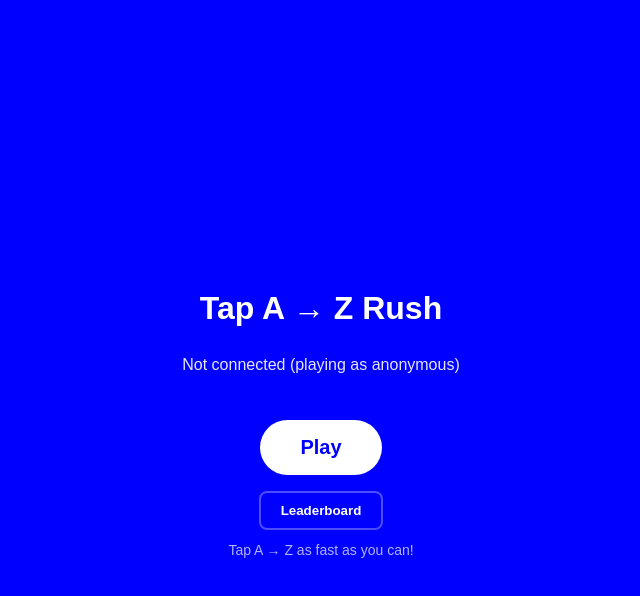
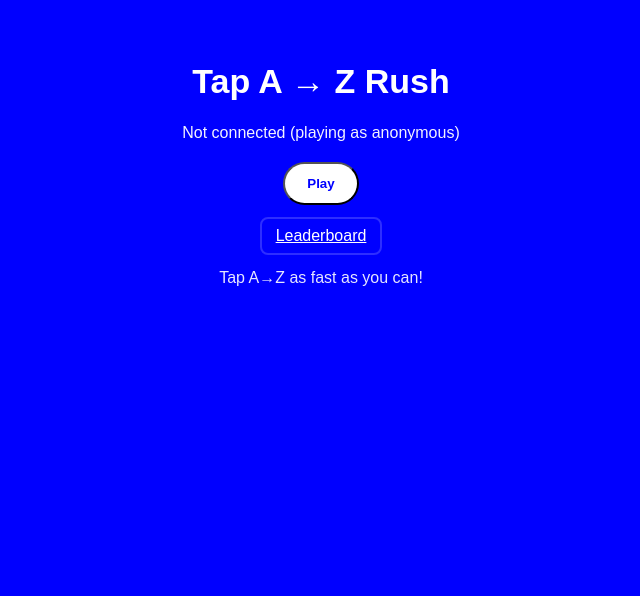
Before and after one commit to rhmarketing24/AZgame, a Next.js app: page / in a window 1280 px wide. Shown: the top 596 px of the page, without its empty margins (319-959 px from the left). Built offline with nearby package versions, Linux system fonts and the light colour scheme.

Commit message:
Update HomeScreen.jsx

```diff
--- a/components/HomeScreen.jsx
+++ b/components/HomeScreen.jsx
@@ -1,62 +1,44 @@
-import Link from "next/link";
+import React, { useState } from "react";
+import GameScreen from "./GameScreen";
 
 export default function HomeScreen() {
+  const [inGame, setInGame] = useState(false);
+  const [startAuto, setStartAuto] = useState(false);
+
+  function handlePlayFromHome() {
+    // show embedded game screen and auto-start countdown
+    setInGame(true);
+    // small delay to ensure GameScreen mounted
+    setTimeout(() => setStartAuto(true), 150);
+  }
+
+  function handleBackFromGame() {
+    // hide game and go back to home view
+    setInGame(false);
+    setStartAuto(false);
+  }
+
   return (
-    <div
-      style={{
-        minHeight: "100vh",
-        display: "flex",
-        flexDirection: "column",
-        alignItems: "center",
-        justifyContent: "center",
-        background: "#0000FF",
-        color: "#fff",
-        padding: "20px",
-        textAlign: "center",
-      }}
-    >
-      <h1 style={{ fontSize: 32, fontWeight: 800 }}>Tap A → Z Rush</h1>
+    <div style={{ minHeight: "100vh", background: "#0000FF", color: "#fff", padding: 22, fontFamily: "Arial, sans-serif" }}>
+      {!inGame ? (
+        <div style={{ textAlign: "center", marginTop: 40 }}>
+          <h1 style={{ fontSize: 34, fontWeight: 900 }}>Tap A → Z Rush</h1>
+          <p style={{ opacity: 0.95 }}>Not connected (playing as anonymous)</p>
 
-      <p style={{ marginTop: 8, opacity: 0.9 }}>
-        Not connected (playing as anonymous)
-      </p>
+          <div style={{ marginTop: 20 }}>
+            <button onClick={handlePlayFromHome} style={{ padding: "12px 22px", borderRadius: 999, background: "#fff", color: "#0000FF", fontWeight: 800 }}>Play</button>
+          </div>
 
-      <Link href="/game">
-        <button
-          style={{
-            marginTop: 30,
-            padding: "16px 40px",
-            borderRadius: 50,
-            background: "#fff",
-            color: "#0000FF",
-            fontWeight: 700,
-            border: "none",
-            fontSize: 20,
-          }}
-        >
-          Play
-        </button>
-      </Link>
+          <div style={{ marginTop: 12 }}>
+            <a href="/leaderboard" style={{ display: "inline-block", padding: "8px 14px", borderRadius: 8, border: "2px solid rgba(255,255,255,0.18)", color: "#fff" }}>Leaderboard</a>
+          </div>
 
-      <Link href="/leaderboard">
-        <button
-          style={{
-            marginTop: 16,
-            padding: "10px 20px",
-            borderRadius: 8,
-            background: "transparent",
-            color: "#fff",
-            border: "2px solid rgba(255,255,255,0.3)",
-            fontWeight: 600,
-          }}
-        >
-          Leaderboard
-        </button>
-      </Link>
-
-      <p style={{ marginTop: 12, fontSize: 14, opacity: 0.7 }}>
-        Tap A → Z as fast as you can!
-      </p>
+          <p style={{ marginTop: 14, opacity: 0.9 }}>Tap A→Z as fast as you can!</p>
+        </div>
+      ) : (
+        // embed gamescreen; pass autoStart and onBack
+        <GameScreen autoStart={startAuto} compact={true} onBack={handleBackFromGame} />
+      )}
     </div>
   );
 }
```
